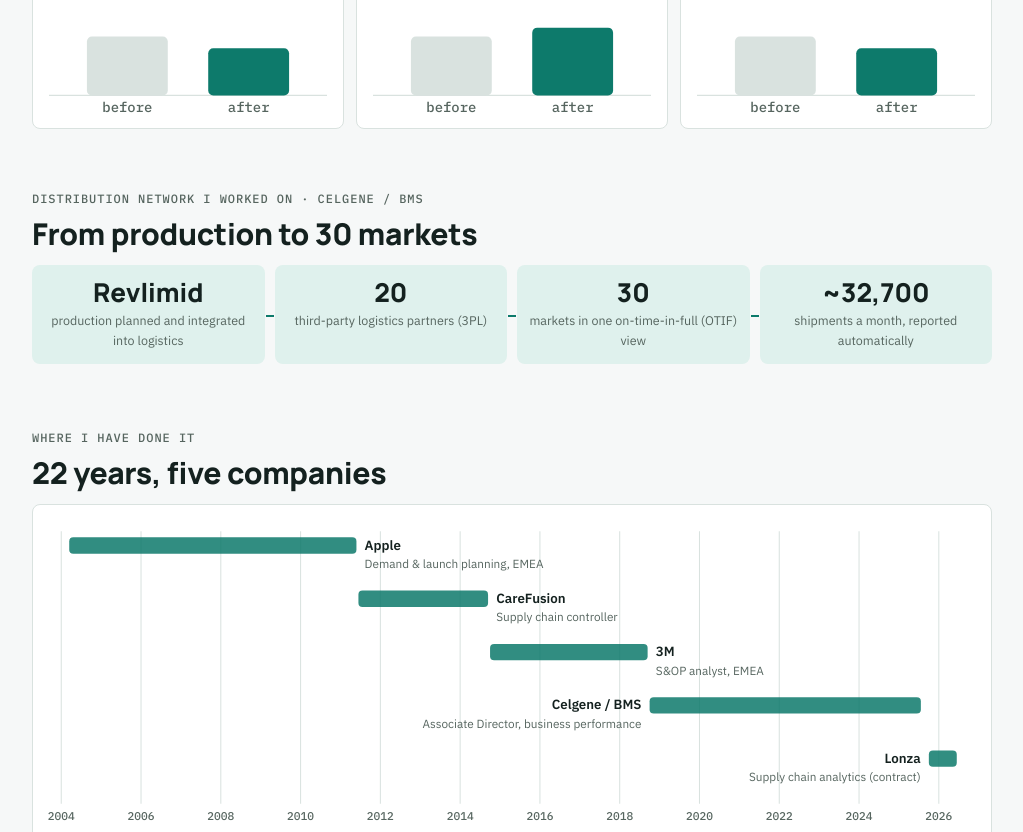
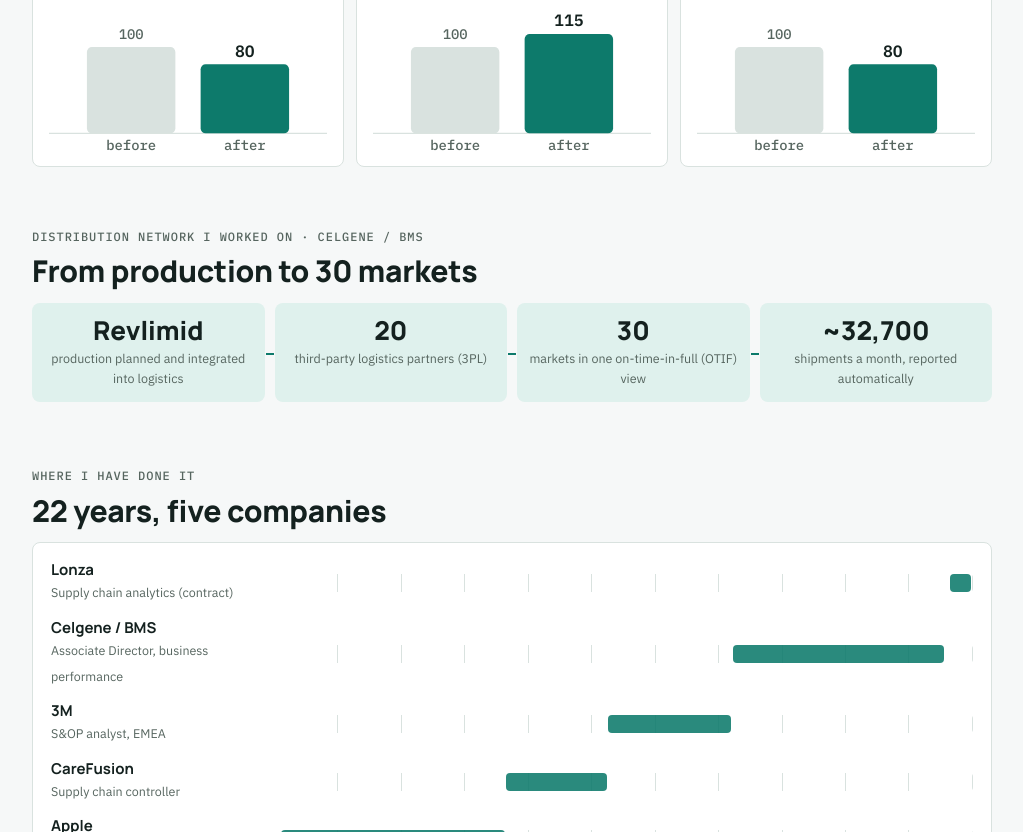
Before and after one commit to cesarrb/cesarrb.github.io, a plain HTML site: page supply-chain/index.html in a window 1280 px wide. Shown: the part 560-1392 px from the top of the page, without its empty margins (128-1151 px from the left). Drawn offline with Linux system fonts and the light colour scheme.

Commit message:
Readable timeline and larger before/after bars
Co-Authored-By: Claude Opus 5.5 <noreply@anthropic.com>

```diff
--- a/supply-chain/index.html
+++ b/supply-chain/index.html
@@ -111,6 +111,16 @@ footer p{margin:0;max-width:80ch}
 /* ---- visual page additions ---- */
 .small{font-size:14px}.muted{color:var(--muted)}
 section>h2{margin:6px 0 14px}
+.tl{display:grid;gap:14px}
+.tl-row{display:grid;grid-template-columns:210px 1fr;gap:14px;align-items:center}
+.tl-lab b{display:block;font:700 15px/1.2 var(--display)}
+.tl-lab span{font-size:12.5px;color:var(--muted)}
+.tl-track{position:relative;height:18px;background:repeating-linear-gradient(90deg,transparent 0 calc(9.09% - 1px),var(--line) calc(9.09% - 1px) 9.09%);border-radius:4px}
+.tl-track i{position:absolute;top:0;bottom:0;background:var(--accent);border-radius:4px;opacity:.88}
+.tl-track i:hover{opacity:1}
+.tl-axis{display:grid;grid-template-columns:210px 1fr;gap:14px}
+.tl-axis div{display:flex;justify-content:space-between;font:500 11px var(--mono);color:var(--muted)}
+@media (max-width:640px){.tl-row,.tl-axis{grid-template-columns:1fr;gap:4px}.tl-axis>span{display:none}}
 
 .kpis{display:grid;grid-template-columns:repeat(auto-fit,minmax(200px,1fr));gap:12px}
 .kpi{background:var(--surface);border:1px solid var(--line);border-radius:8px;padding:16px 16px 12px}
@@ -186,7 +196,7 @@ body.detail .detail-only{display:block}
 <section>
   <span class="eyebrow">Where I have done it</span>
   <h2>22 years, five companies</h2>
-  <div class="panel"><svg id="tl" viewBox="0 0 900 300" role="img" aria-label="Career timeline 2004 to 2026"></svg></div>
+  <div class="panel"><div id="tl" class="tl" role="img" aria-label="Career timeline 2004 to 2026"></div></div>
   <div class="detail-only">
     <ul class="small">
       <li><b>Lonza (2025–2026):</b> monthly S&amp;OP process and scenario lock across the sites, from VPs to site teams; Power BI cockpits as one source of truth from SAP, OMP and SQL Server.</li>
@@ -238,15 +248,15 @@ function hideTip(){tip.style.opacity=0}
 function css(v){return getComputedStyle(document.documentElement).getPropertyValue(v).trim()}
 const kp=document.getElementById('kpis');
 KPIS.forEach(k=>{
-  const max=120,W=220,H=70,bw=64;
+  const max=120,W=220,H=96,bw=70;
   const h=v=>v/max*(H-14);
   const d=document.createElement('div');d.className='kpi';
   d.innerHTML=`<div class="big">${k.big}</div><div class="lbl">${k.lbl}</div>
-  <svg viewBox="0 0 ${W} ${H+16}" aria-label="${k.lbl}: before ${k.a}, after ${k.b}">
+  <svg viewBox="0 -4 ${W} ${H+20}" aria-label="${k.lbl}: before ${k.a}, after ${k.b}">
    <line x1="0" x2="${W}" y1="${H}" y2="${H}" class="tl-grid"/>
    <rect data-t="Before: index ${k.a}" x="30" y="${H-h(k.a)}" width="${bw}" height="${h(k.a)}" rx="4" fill="var(--line)"/>
    <rect data-t="After: index ${k.b} (${k.big})" x="${W-30-bw}" y="${H-h(k.b)}" width="${bw}" height="${h(k.b)}" rx="4" fill="var(--accent)"/>
-   <text x="${30+bw/2}" y="${H+13}" text-anchor="middle" class="tl-ax">before</text>
+   <text x="${30+bw/2}" y="${H-h(k.a)-6}" text-anchor="middle" class="tl-ax">${k.a}</text><text x="${W-30-bw/2}" y="${H-h(k.b)-6}" text-anchor="middle" class="tl-txt">${k.b}</text><text x="${30+bw/2}" y="${H+13}" text-anchor="middle" class="tl-ax">before</text>
    <text x="${W-30-bw/2}" y="${H+13}" text-anchor="middle" class="tl-ax">after</text>
   </svg>`;
   kp.appendChild(d);
@@ -261,19 +271,14 @@ const JOBS=[
  {c:"Lonza",r:"Supply chain analytics (contract)",s:2025.75,e:2026.45}
 ];
 (function(){
-  const svg=document.getElementById('tl'),x0=2004,x1=2026.6,L=10,R=890,rowH=52,top=14;
-  const X=y=>L+(y-x0)/(x1-x0)*(R-L);
-  let g='';
-  for(let y=2004;y<=2026;y+=2){g+=`<line x1="${X(y)}" x2="${X(y)}" y1="${top-6}" y2="${top+JOBS.length*rowH}" class="tl-grid"/><text x="${X(y)}" y="${top+JOBS.length*rowH+16}" text-anchor="middle" class="tl-ax">${y}</text>`}
-  JOBS.forEach((j,i)=>{
-    const y=top+i*rowH, w=Math.max(X(j.e)-X(j.s),6), right=X(j.s)+w>600;
-    g+=`<rect class="tl-bar" data-t="${j.c}: ${j.r} (${Math.floor(j.s)}–${Math.floor(j.e)})" x="${X(j.s)}" y="${y}" width="${w}" height="16" rx="4"/>`;
-    const tx=right? X(j.s)-8 : X(j.s)+w+8, an=right?'end':'start';
-    g+=`<text x="${tx}" y="${y+12}" text-anchor="${an}" class="tl-txt">${j.c}</text><text x="${tx}" y="${y+30}" text-anchor="${an}" class="tl-sub">${j.r}</text>`;
+  const el=document.getElementById('tl'),x0=2004,x1=2026.5,P=y=>(y-x0)/(x1-x0)*100;
+  let h='';
+  JOBS.slice().reverse().forEach(j=>{
+    h+=`<div class="tl-row"><div class="tl-lab"><b>${j.c}</b><span>${j.r}</span></div><div class="tl-track"><i data-t="${j.c}: ${Math.floor(j.s)}–${Math.floor(j.e)}" style="left:${P(j.s)}%;width:${Math.max(P(j.e)-P(j.s),1.5)}%"></i></div></div>`;
   });
-  svg.setAttribute('viewBox',`0 0 900 ${top+JOBS.length*rowH+24}`);
-  svg.innerHTML=g;
-  svg.querySelectorAll('.tl-bar').forEach(r=>{r.addEventListener('mousemove',e=>showTip(e,r.dataset.t));r.addEventListener('mouseleave',hideTip)});
+  h+=`<div class="tl-axis"><span></span><div><span>2004</span><span>2010</span><span>2015</span><span>2020</span><span>2026</span></div></div>`;
+  el.innerHTML=h;
+  el.querySelectorAll('i[data-t]').forEach(r=>{r.addEventListener('mousemove',e=>showTip(e,r.dataset.t));r.addEventListener('mouseleave',hideTip)});
 })();
 
 const tgl=document.getElementById('tgl');
```
